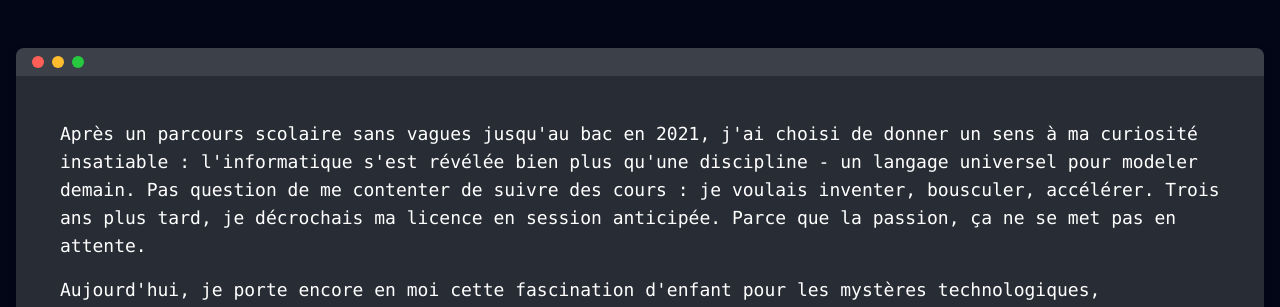
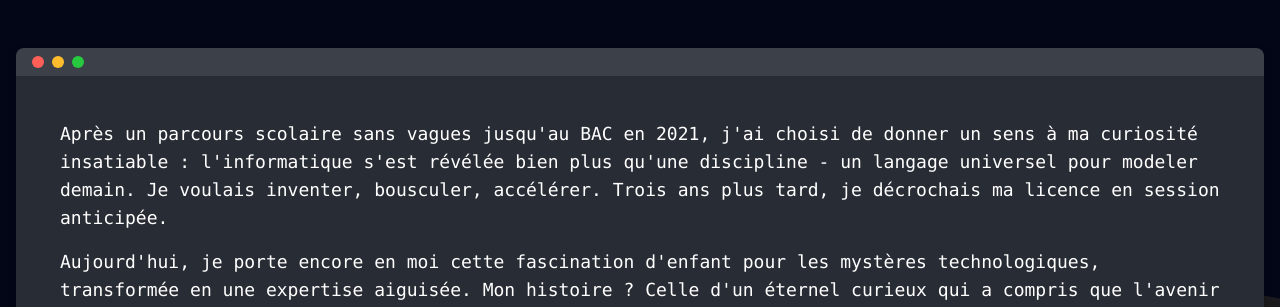
Before and after one commit to 01warrior/portfolio, a React (Vite) app: page / in a window 1280 px wide. Shown: the part 1080-1387 px from the top of the page. Built offline with nearby package versions, Linux system fonts and the light colour scheme.

Commit message:
changement de bio

```diff
--- a/src/components/App.jsx
+++ b/src/components/App.jsx
@@ -5,7 +5,6 @@ import AnimatedText from './AnimatedText';
 import { useState, useEffect } from 'react';
 import { motion } from 'framer-motion';
 
-// Par ces imports séparés :
 import { FiMail, FiPhone } from "react-icons/fi"; // Feather Icons
 import { FaGithub, FaLinkedin, FaFacebook } from "react-icons/fa"; // Font Awesome
 import { HiDownload } from "react-icons/hi"; // Heroicons
@@ -138,12 +137,10 @@ function App() {
   <div className="text-sm md:text-lg font-mono p-4 md:p-6 space-y-4">
 
     <p className="text-code-text">
-      Après un parcours scolaire sans vagues jusqu'au bac en 2021, j'ai choisi de donner
+      Après un parcours scolaire sans vagues jusqu'au BAC en 2021, j'ai choisi de donner
       un sens à ma curiosité insatiable : l'informatique s'est révélée bien plus
-      qu'une discipline - un langage universel pour modeler demain. Pas question
-      de me contenter de suivre des cours : je voulais inventer, bousculer, accélérer.
+      qu'une discipline - un langage universel pour modeler demain. Je voulais inventer, bousculer, accélérer.
       Trois ans plus tard, je décrochais ma licence en session anticipée.
-      Parce que la passion, ça ne se met pas en attente.
     </p>
 
     <p className="text-code-text">
```
